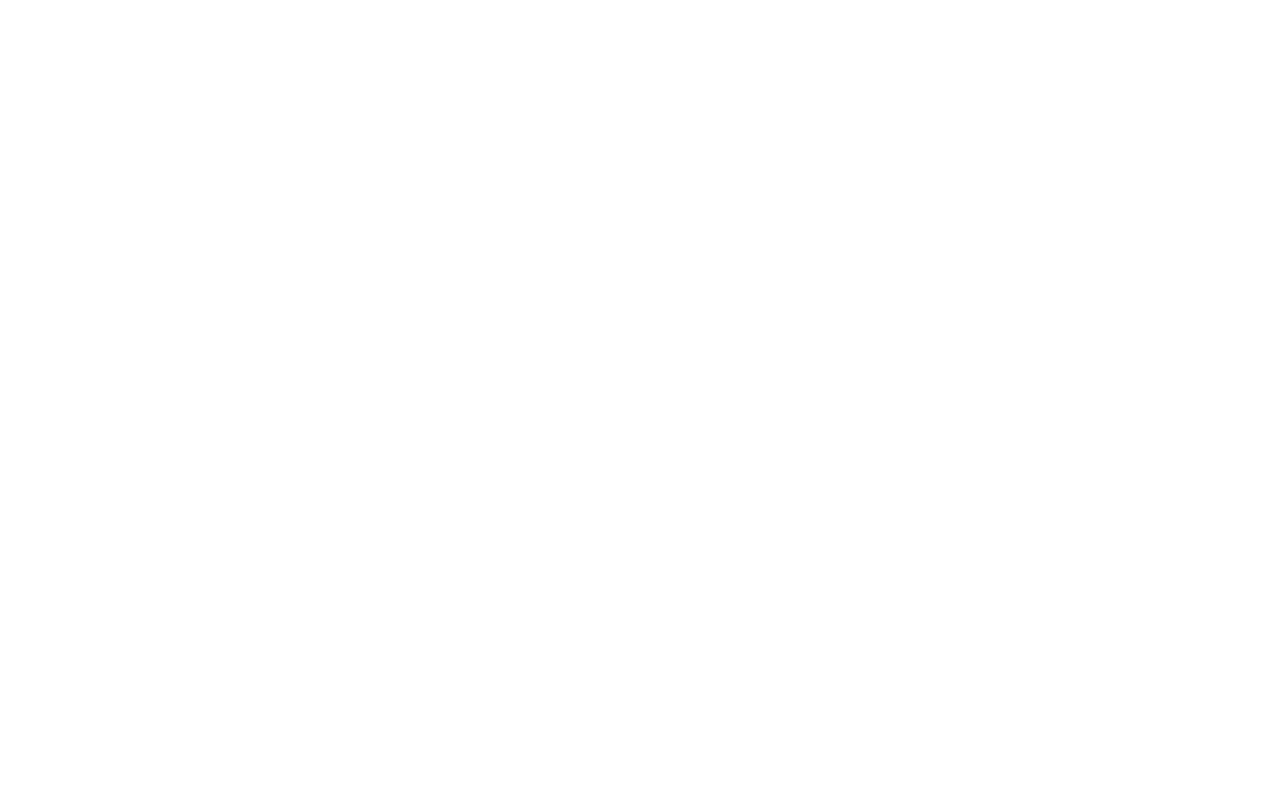
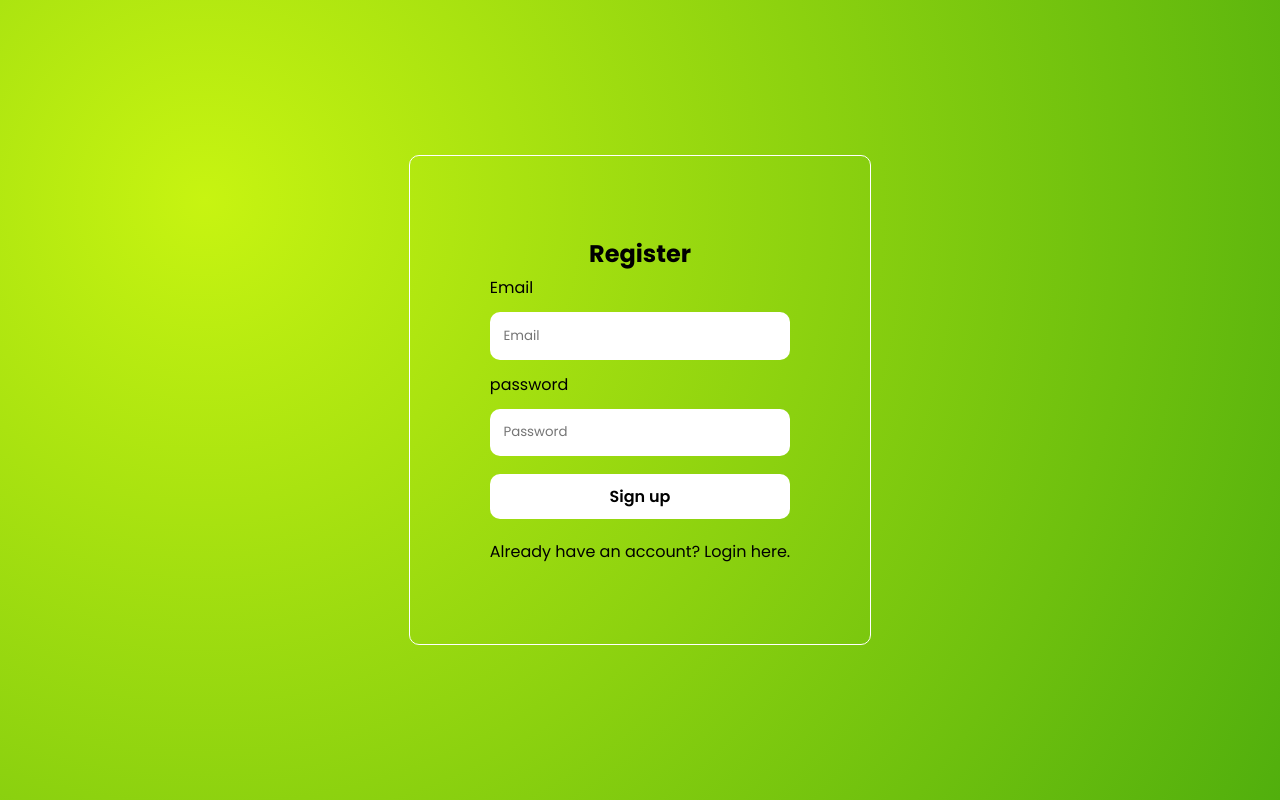
Before and after one commit to Gabriel-Dee/SustainCo, a React (Create React App) app: page /register in a window 1280 px wide. Before the commit this address had no page. Built offline with nearby package versions, Linux system fonts and the light colour scheme.

Commit message:
Added the login and register pages to the project

```diff
--- a/package.json
+++ b/package.json
@@ -7,9 +7,11 @@
     "@testing-library/jest-dom": "^5.16.5",
     "@testing-library/react": "^13.4.0",
     "@testing-library/user-event": "^13.5.0",
+    "firebase": "^9.18.0",
     "react": "^18.2.0",
     "react-dom": "^18.2.0",
-    "react-router-dom": "^6.9.0",
+    "react-router": "^6.10.0",
+    "react-router-dom": "^6.10.0",
     "react-scripts": "5.0.1",
     "web-vitals": "^2.1.4"
   },
--- a/src/App.js
+++ b/src/App.js
@@ -7,11 +7,17 @@
 import Events from './Routes/Events';
 import Blog from './Routes/Blog';
 import Loginsignup from './Routes/Loginsignup';
+import { Login } from './Components/login_register/Login';
+import { Register } from './Components/login_register/Register';
+import Authdetails from './Components/login_register/AuthDetails'
 
 function App() {
   return (
     <div className="App">
       <Routes>
+        <Route path="/auth" element={<Authdetails/>}/>
+        <Route path="/register" element={<Register/>}/>
+        <Route path="/login" element={<Login/>}/>
         <Route path="/" element={<Home/>}/>
         <Route path="/aboutus" element={<Aboutus/>}/>
         <Route path="/greencommunities" element={<Greencommunities/>}/>
--- /dev/null
+++ b/src/Components/login_register/AuthDetails.jsx
@@ -0,0 +1,23 @@
+import React,{useEffect, useState} from 'react'
+import {auth} from '../../firebase'
+import {onAuthStateChanged} from "firebase/auth";
+import '../../App'
+
+const AuthDetails = () => {
+    const [authuser, setAuthUser] = useState(null);
+    useEffect(() => {
+         onAuthStateChanged(auth, (user) => {
+            if (user) {
+                setAuthUser(user);
+            } else {
+                setAuthUser(null);
+            }
+    })
+},
+ []);
+  return (
+    <div>{authuser? <p>hello</p>: <p>there</p> }</div>
+  )
+}
+
+export default AuthDetails
--- /dev/null
+++ b/src/Components/login_register/Login.jsx
@@ -0,0 +1,43 @@
+import React, { useState } from "react";
+import './login_register.css'
+import './AuthDetails'
+import {auth} from '../../firebase';
+import {signInWithEmailAndPassword} from "firebase/auth";
+
+export const Login = () => {
+    const [email, setEmail] = useState('');
+    const [password, setPass] = useState('');
+
+    const handleLogin = async (e) => {
+        e.preventDefault();
+        try {
+          await signInWithEmailAndPassword(auth, email, password)
+          .then ((userCredential, error) => {
+            console.log(userCredential);
+          });
+
+        } catch (error) {
+          console.error(error);
+        }
+      };
+
+
+    return (
+        <div className="apple">
+        <div className="auth-form-container">
+            <h2>Login</h2>
+            <form className="login-form" onSubmit={handleLogin}>
+                <label htmlFor="email">Email</label>
+                <input value={email} onChange={(e) => setEmail(e.target.value)}type="email" placeholder="Email" id="email" name="email" />
+                <label htmlFor="password">password</label>
+                <input value={password} onChange={(e) => setPass(e.target.value)} type="password" placeholder="Password" id="password" name="password" />
+                <button type="submit">Log In</button>
+
+            </form>
+            <a href="/register">Don't have an account? Register here.</a>
+        </div>
+        </div>
+    )
+}
+
+export default Login;
--- /dev/null
+++ b/src/Components/login_register/Register.jsx
@@ -0,0 +1,41 @@
+import React, { useState } from "react";
+import './login_register.css'
+import {getAuth, createUserWithEmailAndPassword } from "firebase/auth";
+import './AuthDetails'
+
+
+export const Register = () => {
+    const [email, setEmail] = useState('');
+    const [password, setPass] = useState('');
+const auth = getAuth();
+
+    const handleRegister = async (e) => {
+        e.preventDefault();
+        try {
+          await createUserWithEmailAndPassword(auth, email, password)
+          .then ((userCredential) => {
+            console.log(userCredential);
+          });
+
+        } catch (error) {
+          console.error(error);
+        }
+      };
+    return (
+        <div className="apple">
+        <div className="auth-form-container">
+            <h2>Register</h2>
+        <form className="register-form" onSubmit={handleRegister}>
+            <label htmlFor="email">Email</label>
+            <input value={email} onChange={(e) => setEmail(e.target.value)}type="email" placeholder="Email" id="email" name="email" />
+            <label htmlFor="password">password</label>
+            <input value={password} onChange={(e) => setPass(e.target.value)} type="password" placeholder="Password" id="password" name="password" />
+            <button type="submit">Sign up</button>
+        </form>
+        <a href="/login">Already have an account? Login here.</a>
+    </div>
+    </div>
+    )
+}
+
+export default Register;
--- /dev/null
+++ b/src/Components/login_register/login_register.css
@@ -0,0 +1,56 @@
+.apple{
+    text-align: center;
+    display: flex;
+    min-height: 100vh;
+    align-items: center;
+    justify-content: center;
+    background:radial-gradient(circle at 16% 25%, #C7F411 0%, #51AF0D 100%);
+  }
+
+  .auth-form-container, .login-form, .register-form {
+    display: flex;
+    flex-direction: column;
+  }
+
+  @media screen and (min-width: 600px) {
+    .auth-form-container {
+      padding: 5rem;
+      border: 1px solid white;
+      border-radius: 10px;
+      margin: 0.5rem;
+    }
+  }
+
+  label {
+    text-align: left;
+    padding: 0.25rem 0;
+  }
+
+  input {
+    margin: 0.5rem 0;
+    padding: .85rem;
+    border: none;
+    border-radius: 10px;
+  }
+
+  button {
+    margin-top: 10px;
+    border: none;
+    background-color: white;
+    padding: 10px;
+    border-radius: 10px;
+    cursor: pointer;
+    color: black;
+  }
+
+  a {
+    margin-top: 20px;
+    font-family: 'Poppins', sans-serif;
+    background: none;
+    color: black;
+    text-decoration: none;
+  }
+
+  a:hover {
+    color: white;
+  }
--- a/src/Routes/Home.js
+++ b/src/Routes/Home.js
@@ -17,7 +17,7 @@
         text="Join a Green space in your local community Today !"
         btnText = "Join Us"
         btnClass = "show"
-        url = "./Loginsignup"
+        url = "/register"
       />
       <Homecont/>
       <Newcommunities/>
--- a/src/Routes/Loginsignup.js
+++ b/src/Routes/Loginsignup.js
@@ -11,7 +11,7 @@
         heroImg={LsImg} /* This has been imported above*/
         title="About"
         btnClass = "hide"
-        url = "/"
+        url = '/loginsignup'
       />
     </>
   );
--- /dev/null
+++ b/src/firebase.js
@@ -0,0 +1,19 @@
+// Import the functions you need from the SDKs you need
+import { initializeApp } from "firebase/app";
+import { getAuth } from "firebase/auth";
+// TODO: Add SDKs for Firebase products that you want to use
+// https://firebase.google.com/docs/web/setup#available-libraries
+
+// Your web app's Firebase configuration
+const firebaseConfig = {
+  apiKey: "AIzaSyBksy9d_bubW68L61QLlYnTJ8RjEIN8g0Q",
+  authDomain: "sustain-co.firebaseapp.com",
+  projectId: "sustain-co",
+  storageBucket: "sustain-co.appspot.com",
+  messagingSenderId: "494297090278",
+  appId: "1:494297090278:web:a5e0e4fe75f5ff0ff75327"
+};
+
+// Initialize Firebase
+const app = initializeApp(firebaseConfig);
+export const auth = getAuth(app);
```
Also changed, not shown: 1 other file (tests, documents, lock files or other folders).
